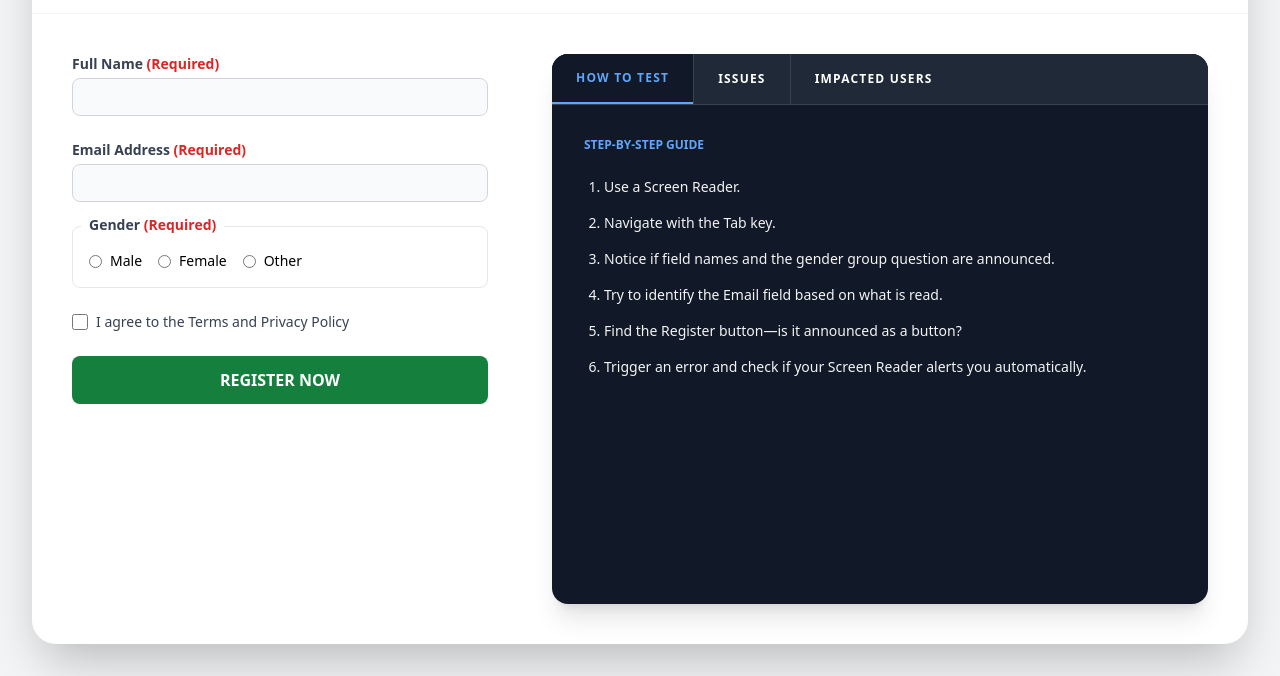
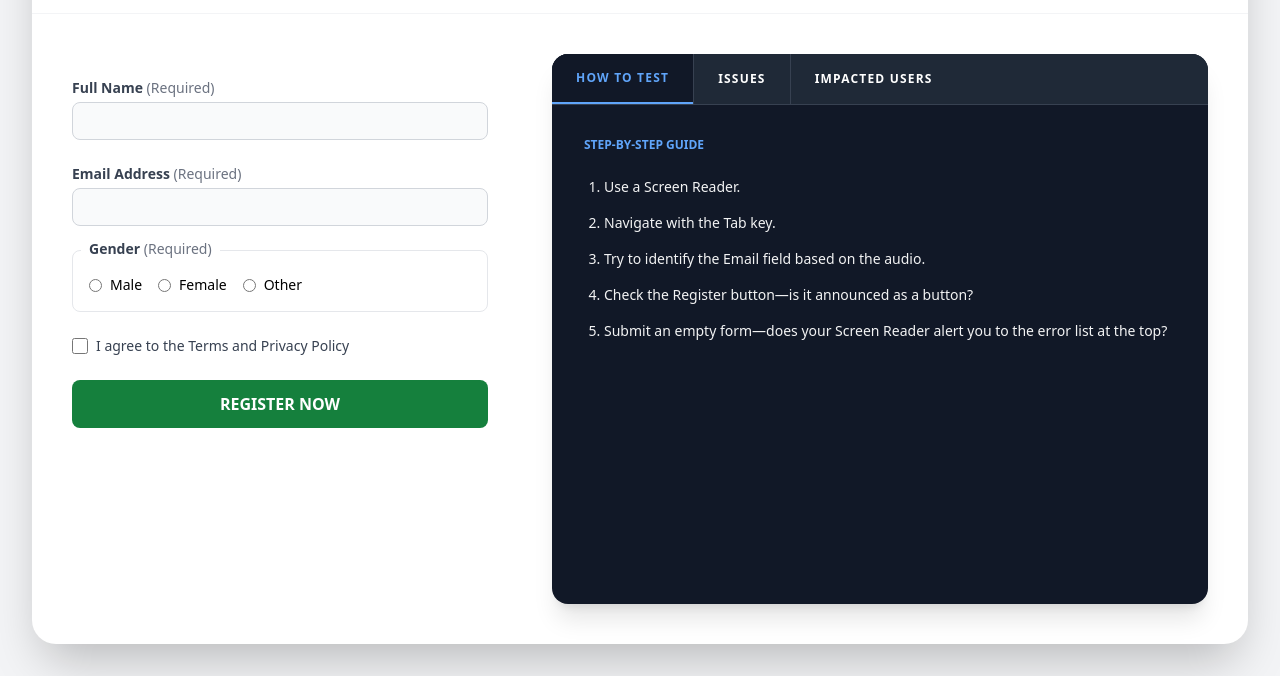
Before and after one commit to eduardabp/DAEL-screen-reader, a plain HTML site: page index.html in a window 1280 px wide. Shown: the part 246-922 px from the top of the page. Drawn offline with nearby package versions, Linux system fonts and the light colour scheme.

Commit message:
Update index.html

```diff
--- a/index.html
+++ b/index.html
@@ -51,8 +51,8 @@
         <main class="p-6 md:p-10">
             <div class="grid grid-cols-1 lg:grid-cols-5 gap-16">
                 <div class="lg:col-span-2 flex flex-col">
+                    <div id="error-area" class="mb-6"></div>
                     <div id="dynamic-form-area" class="space-y-6"></div>
-                    <div id="error-area" class="mt-4 min-h-[40px]"></div>
                 </div>
 
                 <div class="lg:col-span-3">
@@ -87,23 +87,28 @@
                 agreeTerms: "I agree to the Terms and Privacy Policy", btnText: "Register Now",
                 tabTest: "How to test", tabIssues: "Issues", tabRemediations: "Remediations", tabUser: "Impacted users",
                 guideTitle: "Step-by-step guide",
-                testSteps: ["Use a Screen Reader.", "Navigate with the Tab key.", "Notice if field names and the gender group question are announced.", "Try to identify the Email field based on what is read.", "Find the Register button—is it announced as a button?", "Trigger an error and check if your Screen Reader alerts you automatically."],
-                badEmailAria: "Form Field 2", requiredTxt: "(Required)", errorMsg: "Error: Please fill in all fields.",
+                testSteps: ["Use a Screen Reader.", "Navigate with the Tab key.", "Try to identify the Email field based on the audio.", "Check the Register button—is it announced as a button?", "Submit an empty form—does your Screen Reader alert you to the error list at the top?"],
+                badEmailAria: "Form Field 2", requiredTxt: "(Required)",
+                errHeader: "Please correct the following errors:",
+                errName: "Full Name is a required field.",
+                errEmail: "Email Address is required and must be a valid format.",
+                errGender: "Please select a Gender.",
+                errTerms: "You must agree to the Terms.",
                 critiques: {
                     bad: { items: [
-                        { f: "Vague ARIA Overwrite", c: "The email field uses an aria-label 'Form Field 2'. This overrides the visible label name." },
-                        { f: "Silent Role", c: "The 'Register' button is a &lt;div&gt; with tabindex. It has no 'button' role and won't be identified as interactive." },
-                        { f: "Silent Requirements", c: "Fields are required visually, but without the 'required' attribute, screen readers don't warn the user." },
-                        { f: "Non-Live Errors", c: "Error messages aren't in an aria-live region, so screen reader users aren't notified of failures." }
+                        { f: "Vague ARIA Overwrite", c: "The email field uses an aria-label 'Form Field 2'. This overrides the visible name." },
+                        { f: "Silent Role", c: "The 'Register' button is a &lt;div&gt;. It lacks a 'button' role and isn't identified as interactive." },
+                        { f: "Silent State", c: "The checkbox state is hidden from screen readers; users won't know if it's checked." },
+                        { f: "Non-Live Errors", c: "The error list at the top is not in an aria-live region, so it remains silent when it appears." }
                     ]},
                     good: { items: [
-                        { f: "Accessible Naming", c: "Using native labels ensures the field's purpose is always announced correctly." },
-                        { f: "Semantic Button", c: "Using a &lt;button&gt; element provides the role and keyboard support natively." },
-                        { f: "Explicit State", c: "The 'required' attribute ensures the screen reader adds 'Required' to the announcement." },
-                        { f: "Live Region Alerts", c: "Using role='alert' forces the screen reader to announce errors immediately." }
+                        { f: "Accessible Naming", c: "Native labels and descriptions ensure the field's purpose is clear." },
+                        { f: "Semantic Elements", c: "Using &lt;button&gt; and &lt;fieldset&gt; provides automatic role and grouping." },
+                        { f: "Programmatic State", c: "aria-required and standard inputs communicate state and necessity correctly." },
+                        { f: "Live Region Alerts", c: "role='alert' ensures the error list is announced as soon as it appears." }
                     ]}
                 },
-                userTitle: "Who is impacted?", userList: ["**Blind Users:** Rely on code relationships to understand purpose.", "**Keyboard Users:** May be confused by elements that don't declare their purpose.", "**Motor Impaired:** Rely on semantic tags for navigation software."],
+                userTitle: "Who is impacted?", userList: ["**Blind Users:** Cannot identify vague fields or know when errors appear at the top.", "**Keyboard Users:** Can reach the div button but lack context on its function.", "**Cognitive Impairment:** Benefit from clear, predictable error summaries."],
                 successMsg: "Success! You are registered."
             },
             fr: {
@@ -113,23 +118,28 @@
                 agreeTerms: "J'accepte les conditions générales", btnText: "S'inscrire maintenant",
                 tabTest: "Comment tester", tabIssues: "Problèmes", tabRemediations: "Corrections", tabUser: "Utilisateurs impactés",
                 guideTitle: "Guide étape par étape",
-                testSteps: ["Utilisez un lecteur d'écran.", "Naviguez avec Tab.", "Vérifiez si la question 'Genre' est annoncée.", "Tentez d'identifier le champ Email via l'audio.", "Trouvez le bouton S'inscrire; est-il annoncé comme bouton ?", "Provoquez une erreur; est-elle lue automatiquement ?"],
-                badEmailAria: "Champ de formulaire 2", requiredTxt: "(Obligatoire)", errorMsg: "Erreur : Veuillez remplir tous les champs.",
+                testSteps: ["Utilisez un lecteur d'écran.", "Naviguez avec Tab.", "Identifiez le champ Email via l'audio.", "Vérifiez si le bouton S'inscrire est annoncé.", "Validez à vide : l'erreur est-elle lue automatiquement ?"],
+                badEmailAria: "Champ de formulaire 2", requiredTxt: "(Obligatoire)",
+                errHeader: "Veuillez corriger les erreurs suivantes :",
+                errName: "Le nom complet est obligatoire.",
+                errEmail: "L'e-mail est obligatoire et doit être valide.",
+                errGender: "Veuillez choisir un genre.",
+                errTerms: "Vous devez accepter les conditions.",
                 critiques: {
                     bad: { items: [
-                        { f: "Écrasement ARIA vague", c: "Le champ email utilise 'Champ 2', ce qui efface le nom du champ pour le lecteur." },
-                        { f: "Rôle muet", c: "Le bouton est un &lt;div&gt;. Sans rôle 'button', son but n'est pas communiqué." },
-                        { f: "Champs obligatoires muets", c: "L'obligation est visuelle mais pas codée; le lecteur ne prévient pas l'utilisateur." },
-                        { f: "Erreurs non-interrompues", c: "L'erreur s'affiche sans aria-live, elle n'est donc pas annoncée." }
+                        { f: "Écrasement ARIA vague", c: "Le champ e-mail utilise 'Champ 2', effaçant le nom visible." },
+                        { f: "Rôle muet", c: "Le bouton est un &lt;div&gt;. Sans rôle, son but n'est pas communiqué." },
+                        { f: "État silencieux", c: "L'état de la case est masqué; l'utilisateur ne sait pas s'il a coché." },
+                        { f: "Erreurs non-interrompues", c: "La liste d'erreurs en haut n'est pas annoncée car elle manque d'aria-live." }
                     ]},
                     good: { items: [
-                        { f: "Nommage accessible", c: "L'usage de labels natifs assure que le but du champ est lu." },
-                        { f: "Bouton sémantique", c: "L'élément &lt;button&gt; fournit nativement le rôle et le support clavier." },
-                        { f: "État explicite", c: "L'attribut 'required' annonce 'Obligatoire' au focus." },
-                        { f: "Alertes en direct", c: "Le rôle='alert' force la lecture immédiate de l'erreur." }
+                        { f: "Nommage accessible", c: "Les labels natifs garantissent une identification claire." },
+                        { f: "Éléments sémantiques", c: "L'usage de &lt;button&gt; et &lt;fieldset&gt; gère les rôles automatiquement." },
+                        { f: "États programmatiques", c: "aria-required et les inputs standards communiquent l'état correctement." },
+                        { f: "Alertes en direct", c: "role='alert' force la lecture de la liste d'erreurs dès son apparition." }
                     ]}
                 },
-                userTitle: "Qui est impacté ?", userList: ["**Utilisateurs aveugles:** Dépendent des relations sémantiques.", "**Utilisateurs clavier:** Confus par des éléments sans rôle.", "**Troubles moteurs:** Les logiciels utilisent ces balises."],
+                userTitle: "Qui est impacté ?", userList: ["**Utilisateurs aveugles:** Ne peuvent pas identifier les champs vagues ou voir les erreurs en haut.", "**Utilisateurs clavier:** Confus par des éléments sans rôle.", "**Troubles cognitifs:** Ont besoin de résumés d'erreurs clairs."],
                 successMsg: "Succès ! Vous êtes inscrit."
             },
             nl: {
@@ -139,23 +149,28 @@
                 agreeTerms: "Ik ga akkoord met de voorwaarden", btnText: "Nu Registreren",
                 tabTest: "Hoe te testen", tabIssues: "Problemen", tabRemediations: "Oplossingen", tabUser: "Impact op gebruikers",
                 guideTitle: "Stappenplan",
-                testSteps: ["Gebruik een schermlezer.", "Navigeer met Tab.", "Let op of de vraag 'Geslacht' wordt voorgelezen.", "Probeer het e-mailveld te herkennen via de audio.", "Wordt de registratieknop aangekondigd als knop?", "Forceer een foutmelding; meldt de schermlezer dit automatisch?"],
-                badEmailAria: "Formulierveld 2", requiredTxt: "(Verplicht)", errorMsg: "Fout: Vul alle velden in.",
+                testSteps: ["Gebruik een schermlezer.", "Navigeer met Tab.", "Identificeer het e-mailveld via de audio.", "Wordt de registratieknop herkend?", "Verstuur een leeg formulier: hoor je de foutenlijst bovenin?"],
+                badEmailAria: "Formulierveld 2", requiredTxt: "(Verplicht)",
+                errHeader: "Corrigeer de volgende fouten:",
+                errName: "Volledige Naam is verplicht.",
+                errEmail: "E-mailadres is verplicht en moet geldig zijn.",
+                errGender: "Selecteer een geslacht.",
+                errTerms: "U moet akkoord gaan met de voorwaarden.",
                 critiques: {
                     bad: { items: [
-                        { f: "Vage ARIA Overschrijving", c: "Het e-mailveld gebruikt 'Formulierveld 2', wat de zichtbare naam overschrijft." },
-                        { f: "Stille Rol", c: "De knop is een &lt;div&gt;. De schermlezer noemt het geen 'knop'." },
-                        { f: "Stille Verplichtingen", c: "Zonder 'required' attribuut weet de schermlezer niet dat velden verplicht zijn." },
-                        { f: "Geen Live Foutmeldingen", c: "Foutmeldingen staan niet in een aria-live regio." }
+                        { f: "Vage ARIA Overschrijving", c: "E-mailveld gebruikt 'Formulierveld 2', wat de naam wist." },
+                        { f: "Stille Rol", c: "De knop is een &lt;div&gt; zonder rolvermelding." },
+                        { f: "Stille Status", c: "De status van de checkbox is verborgen voor de lezer." },
+                        { f: "Geen Live Meldingen", c: "De foutenlijst bovenin wordt niet automatisch voorgelezen." }
                     ]},
                     good: { items: [
-                        { f: "Toegankelijke Naamgeving", c: "Native labels zorgen dat de naam altijd correct wordt voorgelezen." },
-                        { f: "Semantische Knop", c: "Een &lt;button&gt; biedt automatisch de juiste rol." },
-                        { f: "Expliciete Status", c: "Het 'required' attribuut voegt 'Verplicht' toe aan de aankondiging." },
-                        { f: "Live Regio Alerts", c: "Met role='alert' wordt de fout direct gemeld." }
+                        { f: "Toegankelijke Naamgeving", c: "Native labels zorgen voor duidelijke identificatie." },
+                        { f: "Semantische Elementen", c: "&lt;button&gt; en &lt;fieldset&gt; bieden automatische rollen." },
+                        { f: "Programmatische Status", c: "aria-required en standaard inputs melden status correct." },
+                        { f: "Live Regio Alerts", c: "role='alert' meldt de foutenlijst direct." }
                     ]}
                 },
-                userTitle: "Wie wordt beïnvloed?", userList: ["**Blinde gebruikers:** Afhankelijk van code-relaties.", "**Toetsenbordgebruikers:** Raak in de war door elementen zonder rol.", "**Motorisch beperkten:** Software vertrouwt op tags."],
+                userTitle: "Wie wordt beïnvloed?", userList: ["**Blinde gebruikers:** Missen foutmeldingen die bovenin verschijnen.", "**Toetsenbordgebruikers:** Verward door knoppen zonder rol.", "**Cognitieve beperking:** Hebben baat bij foutsamenvattingen."],
                 successMsg: "Succes! U bent geregistreerd."
             },
             de: {
@@ -165,23 +180,28 @@
                 agreeTerms: "Ich stimme den Bedingungen zu", btnText: "Jetzt Registrieren",
                 tabTest: "Wie man testet", tabIssues: "Probleme", tabRemediations: "Lösungen", tabUser: "Betroffene Nutzer",
                 guideTitle: "Schritt-für-Schritt-Anleitung",
-                testSteps: ["Nutzen Sie einen Screenreader.", "Navigieren Sie mit Tab.", "Prüfen Sie, ob 'Geschlecht' angesagt wird.", "Identifizieren Sie das E-Mail-Feld via Audio.", "Wird der Registrierungs-Button als Button angesagt?", "Lösen Sie einen Fehler aus; wird er automatisch angesagt?"],
-                badEmailAria: "Formularfeld 2", requiredTxt: "(Erforderlich)", errorMsg: "Fehler: Bitte füllen Sie alle Felder aus.",
+                testSteps: ["Nutzen Sie einen Screenreader.", "Navigieren Sie mit Tab.", "Identifizieren Sie das E-Mail-Feld via Audio.", "Wird der Button erkannt?", "Formular leer absenden: wird die Fehlerliste oben angesagt?"],
+                badEmailAria: "Formularfeld 2", requiredTxt: "(Erforderlich)",
+                errHeader: "Bitte korrigieren Sie folgende Fehler:",
+                errName: "Vollständiger Name ist erforderlich.",
+                errEmail: "E-Mail ist erforderlich und muss gültig sein.",
+                errGender: "Bitte wählen Sie ein Geschlecht.",
+                errTerms: "Sie müssen den Bedingungen zustimmen.",
                 critiques: {
                     bad: { items: [
-                        { f: "Vage ARIA-Überschreibung", c: "Das E-Mail-Feld nutzt 'Formularfeld 2' und überschreibt den echten Namen." },
-                        { f: "Stumme Rolle", c: "Der Button ist ein &lt;div&gt; und wird nicht als Button erkannt." },
-                        { f: "Stumme Pflichtfelder", c: "Ohne 'required'-Attribut fehlt die Ansage der Notwendigkeit." },
-                        { f: "Keine Live-Fehlermeldungen", c: "Fehler werden ohne aria-live nicht automatisch vorgelesen." }
+                        { f: "Vage ARIA-Überschreibung", c: "E-Mail-Feld nutzt 'Formularfeld 2' und löscht den echten Namen." },
+                        { f: "Stumme Rolle", c: "Der Button ist ein &lt;div&gt; ohne Rollen-Ansage." },
+                        { f: "Stummer Status", c: "Der Status der Checkbox wird nicht übertragen." },
+                        { f: "Keine Live-Meldungen", c: "Die Fehlerliste oben wird ohne aria-live nicht angesagt." }
                     ]},
                     good: { items: [
-                        { f: "Barrierefreie Benennung", c: "Native Labels stellen die richtige Ansage sicher." },
-                        { f: "Semantischer Button", c: "Ein &lt;button&gt;-Element bietet automatisch die richtige Rolle." },
-                        { f: "Expliziter Status", c: "Das 'required'-Attribut sorgt für die Ansage 'Erforderlich'." },
-                        { f: "Live-Region-Alerts", c: "Mit role='alert' wird der Fehler sofort gemeldete." }
+                        { f: "Barrierefreie Benennung", c: "Native Labels sichern die richtige Ansage." },
+                        { f: "Semantische Elemente", c: "&lt;button&gt; und &lt;fieldset&gt; bieten automatische Rollen." },
+                        { f: "Programmatischer Status", c: "aria-required meldet Notwendigkeit korrekt." },
+                        { f: "Live-Region-Alerts", c: "role='alert' liest Fehler sofort vor." }
                     ]}
                 },
-                userTitle: "Wer ist betroffen?", userList: ["**Blinde Nutzer:** Auf Code-Beziehungen angewiesen.", "**Tastaturnutzer:** Ohne Rollen-Ansage verwirrt.", "**Motorisch eingeschränkt:** Nutzen semantische Tags."],
+                userTitle: "Wer ist betroffen?", userList: ["**Blinde Nutzer:** Übersehen Fehlerlisten am Seitenanfang.", "**Tastaturnutzer:** Verwirrt durch interaktive Elemente ohne Rolle.", "**Kognitive Einschränkung:** Profitieren von Fehlerzusammenfassungen."],
                 successMsg: "Erfolg! Sie sind registriert."
             }
         };
@@ -196,52 +216,58 @@
 
             if (isAcc) {
                 container.innerHTML = `
+                    <div class="space-y-6">
                         <div>
-                        <label for="acc-name" class="block mb-1 text-sm font-bold text-gray-700">${t.labelName} <span class="text-red-600">${t.requiredTxt}</span></label>
-                        <input type="text" id="acc-name" required class="w-full border border-gray-300 p-2 rounded-lg bg-gray-50 text-sm focus:ring-2 focus:ring-green-500 outline-none">
+                            <label for="acc-name" class="block mb-1 text-sm font-bold text-gray-700">${t.labelName} <span class="text-gray-500 font-normal">${t.requiredTxt}</span></label>
+                            <input type="text" id="acc-name" aria-required="true" class="w-full border border-gray-300 p-2 rounded-lg bg-gray-50 text-sm focus:ring-2 focus:ring-green-500 outline-none">
                         </div>
                         <div>
-                        <label for="acc-email" class="block mb-1 text-sm font-bold text-gray-700">${t.labelEmail} <span class="text-red-600">${t.requiredTxt}</span></label>
-                        <input type="email" id="acc-email" required class="w-full border border-gray-300 p-2 rounded-lg bg-gray-50 text-sm focus:ring-2 focus:ring-green-500 outline-none">
+                            <label for="acc-email" class="block mb-1 text-sm font-bold text-gray-700">${t.labelEmail} <span class="text-gray-500 font-normal">${t.requiredTxt}</span></label>
+                            <input type="email" id="acc-email" aria-required="true" class="w-full border border-gray-300 p-2 rounded-lg bg-gray-50 text-sm focus:ring-2 focus:ring-green-500 outline-none">
                         </div>
-                    <fieldset class="border border-gray-200 p-4 rounded-lg mt-6">
-                        <legend class="px-2 text-sm font-bold text-gray-700">${t.labelGender} <span class="text-red-600">${t.requiredTxt}</span></legend>
+                        <fieldset class="border border-gray-200 p-4 rounded-lg">
+                            <legend class="px-2 text-sm font-bold text-gray-700">${t.labelGender} <span class="text-gray-500 font-normal">${t.requiredTxt}</span></legend>
                             <div class="flex gap-4">
-                            <label class="flex items-center text-sm cursor-pointer"><input type="radio" name="gender" required class="mr-2"> ${t.optMale}</label>
+                                <label class="flex items-center text-sm cursor-pointer"><input type="radio" name="gender" aria-required="true" class="mr-2"> ${t.optMale}</label>
                                 <label class="flex items-center text-sm cursor-pointer"><input type="radio" name="gender" class="mr-2"> ${t.optFemale}</label>
                                 <label class="flex items-center text-sm cursor-pointer"><input type="radio" name="gender" class="mr-2"> ${t.optOther}</label>
                             </div>
                         </fieldset>
                         <div class="flex items-center">
-                        <input type="checkbox" id="acc-terms" required class="w-4 h-4 mr-2">
+                            <input type="checkbox" id="acc-terms" aria-required="true" class="w-4 h-4 mr-2">
                             <label for="acc-terms" class="text-sm font-medium text-gray-700">${t.agreeTerms}</label>
                         </div>
                         <button onclick="validateForm(true)" class="w-full bg-green-700 text-white font-bold py-3 rounded-lg uppercase hover:bg-green-800 transition-colors">${t.btnText}</button>
+                    </div>
                 `;
             } else {
                 container.innerHTML = `
+                    <div class="space-y-6">
                         <div>
-                        <div class="text-sm font-bold text-gray-700 mb-1">${t.labelName} <span class="text-red-600">${t.requiredTxt}</span></div>
+                            <div class="text-sm font-bold text-gray-700 mb-1">${t.labelName} <span class="text-gray-500 font-normal">${t.requiredTxt}</span></div>
                             <input type="text" class="w-full border border-gray-300 p-2 rounded-lg bg-gray-50 text-sm focus:outline-none">
                         </div>
                         <div>
-                        <div class="text-sm font-bold text-gray-700 mb-1">${t.labelEmail} <span class="text-red-600">${t.requiredTxt}</span></div>
+                            <div class="text-sm font-bold text-gray-700 mb-1">${t.labelEmail} <span class="text-gray-500 font-normal">${t.requiredTxt}</span></div>
                             <input type="text" aria-label="${t.badEmailAria}" class="w-full border border-gray-300 p-2 rounded-lg bg-gray-50 text-sm focus:outline-none">
                         </div>
-                    <div class="border border-gray-200 p-4 rounded-lg mt-6 relative">
-                        <div class="absolute -top-3 left-2 bg-white px-2 text-sm font-bold text-gray-700">${t.labelGender} <span class="text-red-600">${t.requiredTxt}</span></div>
+                        <div class="border border-gray-200 p-4 rounded-lg relative mt-6">
+                            <div class="absolute -top-3 left-2 bg-white px-2 text-sm font-bold text-gray-700">${t.labelGender} <span class="text-gray-500 font-normal">${t.requiredTxt}</span></div>
                             <div class="flex gap-4 pt-2">
-                            <div class="flex items-center text-sm"><input type="radio" name="bad-gender" class="mr-2"> ${t.optMale}</div>
-                            <div class="flex items-center text-sm"><input type="radio" name="bad-gender" class="mr-2"> ${t.optFemale}</div>
-                            <div class="flex items-center text-sm"><input type="radio" name="bad-gender" class="mr-2"> ${t.optOther}</div>
+                                <label class="flex items-center text-sm"><input type="radio" name="bad-gender" class="mr-2"> ${t.optMale}</label>
+                                <label class="flex items-center text-sm"><input type="radio" name="bad-gender" class="mr-2"> ${t.optFemale}</label>
+                                <label class="flex items-center text-sm"><input type="radio" name="bad-gender" class="mr-2"> ${t.optOther}</label>
                             </div>
                         </div>
                         <div class="flex items-center">
-                        <input type="checkbox" role="presentation" class="w-4 h-4 mr-2">
-                        <span class="text-sm font-medium text-gray-700">${t.agreeTerms}</span>
+                            <label class="flex items-center text-sm font-medium text-gray-700">
+                                <input type="checkbox" aria-hidden="true" class="w-4 h-4 mr-2">
+                                <span>${t.agreeTerms}</span>
+                            </label>
                         </div>
                         <div tabindex="0" id="bad-btn" class="w-full bg-green-700 text-white font-bold py-3 rounded-lg uppercase text-center cursor-pointer hover:bg-green-800 transition-colors">
                             ${t.btnText}
+                        </div>
                     </div>
                 `;
                 const badBtn = document.getElementById('bad-btn');
@@ -258,13 +284,24 @@
         function validateForm(isAcc) {
             const errArea = document.getElementById('error-area');
             const t = translations[currentLang] || translations['en'];
-            errArea.innerHTML = `<div ${isAcc ? 'role="alert"' : ''} class="p-4 rounded-lg font-bold text-sm bg-red-100 text-red-700">${t.errorMsg}</div>`;
+
+            errArea.innerHTML = `
+                <div ${isAcc ? 'role="alert"' : ''} class="p-4 rounded-lg border-2 border-red-200 bg-red-50 text-red-800">
+                    <p class="font-bold mb-2">${t.errHeader}</p>
+                    <ul class="list-disc pl-5 text-sm space-y-1">
+                        <li>${t.errName}</li>
+                        <li>${t.errEmail}</li>
+                        <li>${t.errGender}</li>
+                        <li>${t.errTerms}</li>
+                    </ul>
+                </div>
+            `;
+            window.scrollTo({ top: 0, behavior: 'smooth' });
         }
 
         function setLanguage(lang) {
             currentLang = lang;
             const t = translations[lang] || translations['en'];
-            if (!t) return;
             const isAcc = document.getElementById('modeToggle').checked;
             document.getElementById('txt-lab-title').innerText = t.labTitle;
             document.getElementById('txt-title').innerText = t.title;
```
Lines whose indentation alone changed are shown as unchanged.
